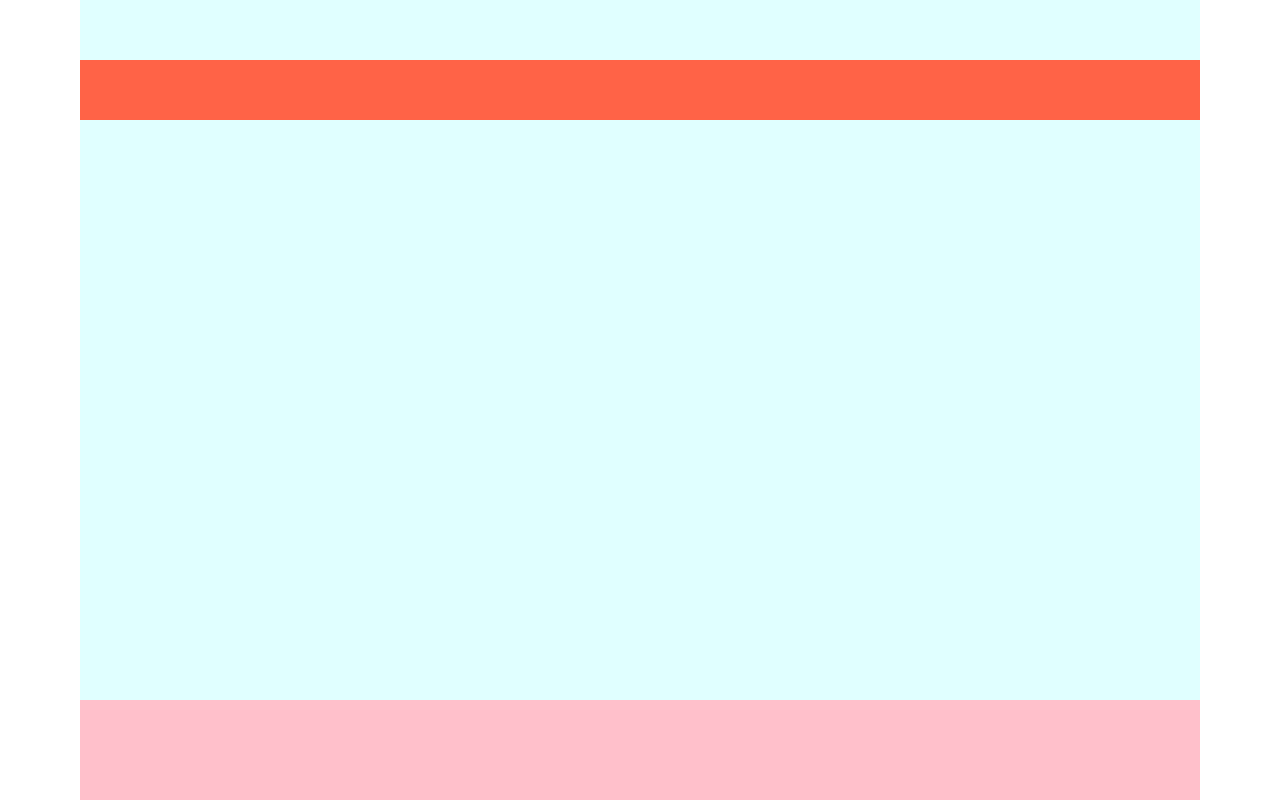
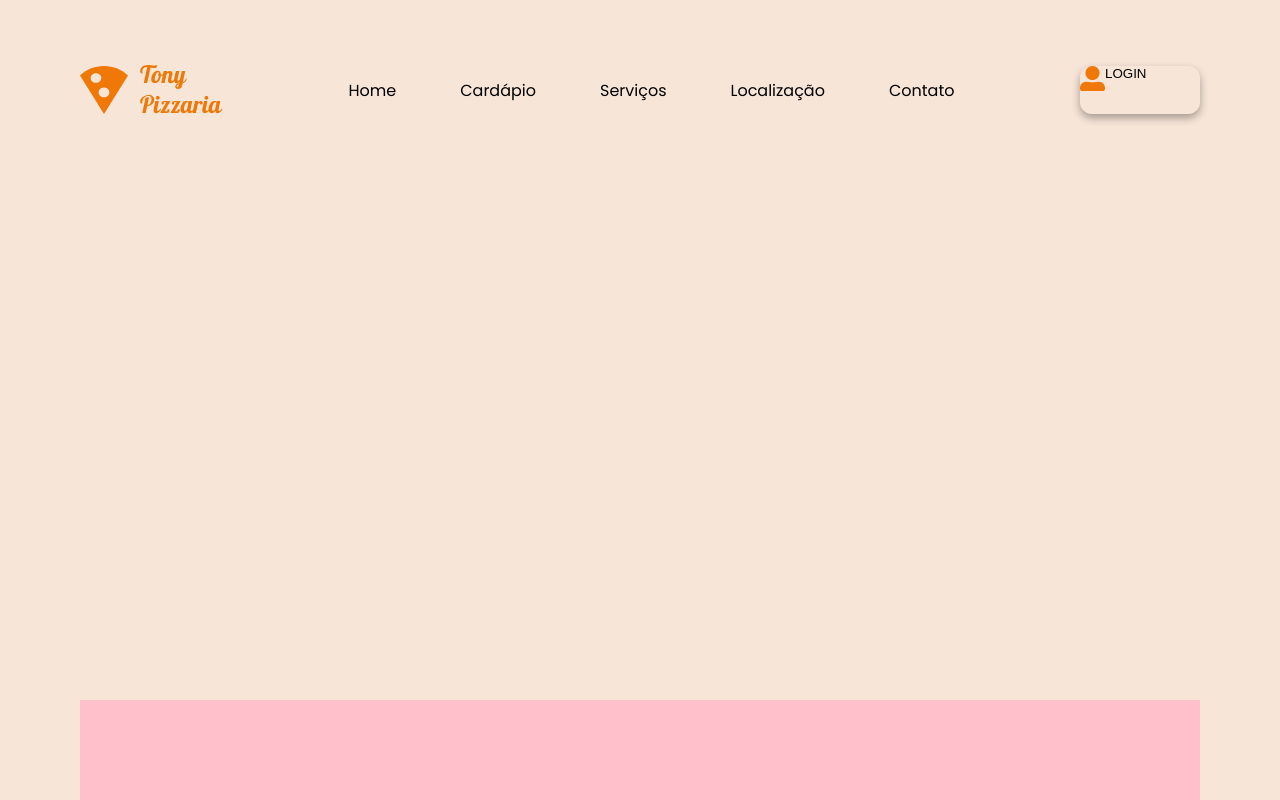
Before and after one commit to Oluapvinicius/tony-pizzaria, a plain HTML site: page index.html in a window 1280 px wide. Shown: the top 800 px of the page. Drawn offline with Linux system fonts and the light colour scheme.

Commit message:
Header Concluido

```diff
--- a/index.html
+++ b/index.html
@@ -5,10 +5,37 @@
     <meta http-equiv="X-UA-Compatible" content="IE=edge">
     <meta name="viewport" content="width=device-width, initial-scale=1.0">
     <link rel="stylesheet" href="./style.css">
+    <link rel="preconnect" href="https://fonts.googleapis.com">
+<link rel="preconnect" href="https://fonts.gstatic.com" crossorigin>
+<link href="https://fonts.googleapis.com/css2?family=Poppins:ital,wght@0,100;0,200;0,300;0,400;0,500;0,600;0,700;0,800;0,900;1,100;1,200;1,300;1,400;1,500;1,600;1,700;1,800;1,900&display=swap" rel="stylesheet">
     <title>Tony Pizzaria</title>
 </head>
 <body>
-    <header></header>
+    <header>
+        <img src="./img/Logo.svg" alt="Logo">
+
+      <menu>
+          <li>
+              <a href="#">Home</a>
+            </li>
+          <li>
+            <a href="#">Cardápio</a>
+          </li>
+          <li>
+            <a href="#">Serviços</a>
+          </li>
+          <li>
+            <a href="#">Localização</a>
+          </li>
+          <li>
+            <a href="#">Contato</a>
+          </li>
+      </menu>
+      <button>
+          <img src="./img/Vector.svg" alt="login">
+          <Span>LOGIN</Span>
+        </button>
+    </header>
     <main></main>
     <footer></footer>
 
--- a/style.css
+++ b/style.css
@@ -1,3 +1,7 @@
+:root{
+    --primary-color: #f07807;
+    --segundary-color: #f7e5d8;
+}
 *{
     padding: 0;
     margin: 0;
@@ -12,21 +16,54 @@ ul,ol,li{
 }
 body{
     padding: 0 80px;
+    font-family: "Poppins", sans-serif;
+    background-color: var(--segundary-color);
 }
 
 header{
     position: fixed;
-    background-color: tomato;
+    background-color: var(--segundary-color);
     height: 60px;
     width: calc(100% - 160px);
     top: 60px;
+    display: flex;
+    justify-content: space-between;
+    align-items: center;
+}
+header button{
+    height: 48px;
+    width: 120px;
+    border-radius: 12px;
+    border: none;
+    box-shadow: 0 4px 8px #0005;
+    display: flex;
+    background-color: var(--segundary-color);
+
+
+
+
+}
+header menu{
+    display: flex;
+    align-items:   center;
+    background-color: inherit;
+    gap: 48px;
+
+}
+header li{
+    padding: 4px 8px;
+    transition: 1s;
+}
+header li:hover{
+    background-color: var(--segundary-color);
+    box-shadow: 0 4px 8px #0005;
 }
 main{
     height: 700px;
-    background-color: lightcyan;
+    background-color: var(--segundary-color);
 }
 footer{
     width: 100%;
     background-color: pink;
-    height: 1526px;
+    height: 526px;
 }
```
Also changed, not shown: img/Logo.svg (added), img/Vector.svg (added), img/login.svg (added).
